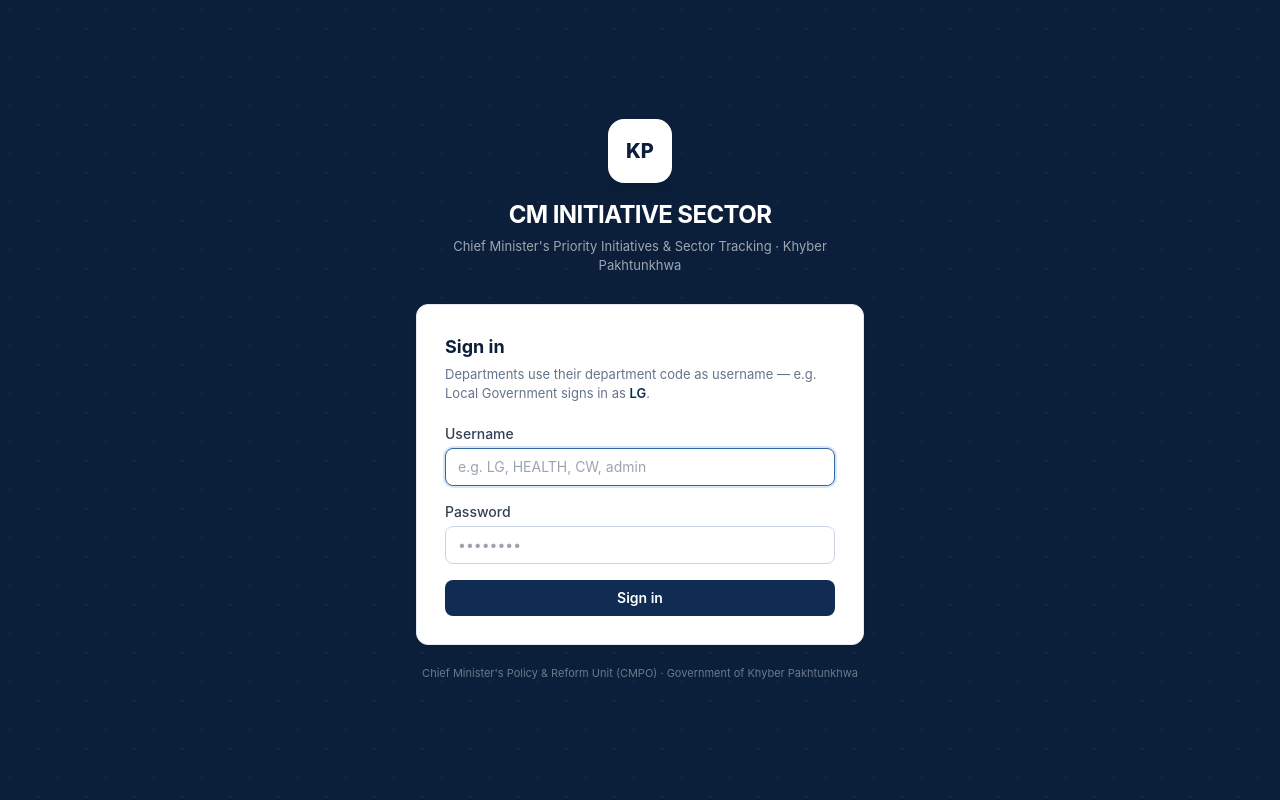
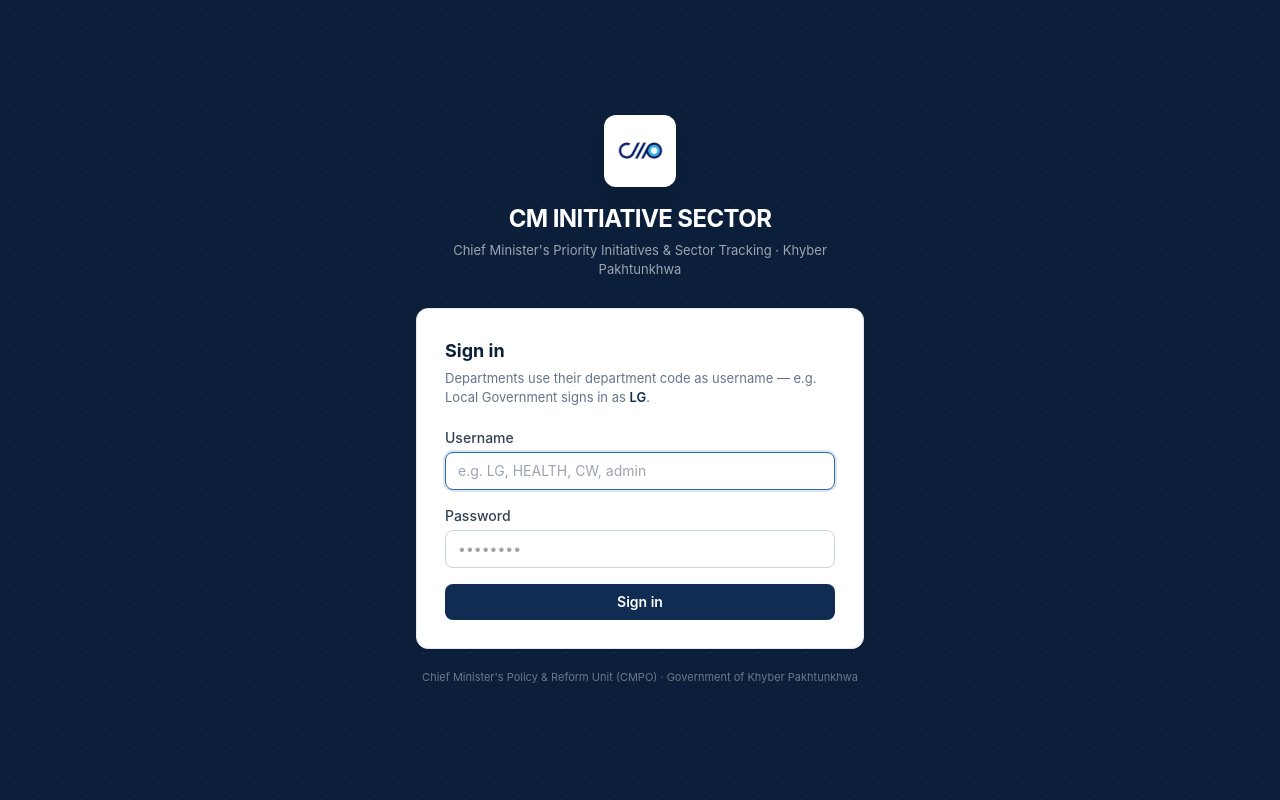
Before and after one commit to cmpocmkp/CM-INITIATIVE-TRACKER, a React (Vite) app in the folder frontend/: page /login in a window 1280 px wide. Built offline with nearby package versions, Linux system fonts and the light colour scheme; no server answers.

Commit message:
CMPO logo on login + sidebar (falls back to KP monogram if asset missing)

```diff
--- a/frontend/src/Layout.tsx
+++ b/frontend/src/Layout.tsx
@@ -2,6 +2,7 @@ import { useState } from "react";
 import { NavLink, Outlet, useNavigate } from "react-router-dom";
 import { useAuth, isStaff } from "./auth";
 import { cn } from "./ui";
+import Logo from "./Logo";
 
 const I = {
   dash: "M3 13h8V3H3v10zm10 8h8V11h-8v10zM3 21h8v-6H3v6zm10-18v6h8V3h-8z",
@@ -52,9 +53,7 @@ export default function Layout() {
   const sidebar = (
     <div className="flex h-full flex-col bg-navy-900">
       <div className="flex items-center gap-3 border-b border-white/10 px-5 py-4">
-        <div className="flex h-10 w-10 shrink-0 items-center justify-center rounded-lg bg-white text-sm font-extrabold text-navy-900">
-          KP
-        </div>
+        <Logo size={40} className="rounded-lg" />
         <div className="leading-tight">
           <div className="text-[13px] font-bold text-white">CM INITIATIVE SECTOR</div>
           <div className="text-[11px] text-white/50">Government of Khyber Pakhtunkhwa</div>
--- /dev/null
+++ b/frontend/src/Logo.tsx
@@ -0,0 +1,47 @@
+import { useState } from "react";
+import { cn } from "./ui";
+
+/**
+ * CMPO logo. Renders /cmpo-logo.png (drop the official PNG into
+ * frontend/public/cmpo-logo.png) and falls back to the KP monogram
+ * until the file exists.
+ */
+export default function Logo({
+  size = 40,
+  rounded = true,
+  className,
+}: {
+  size?: number;
+  rounded?: boolean;
+  className?: string;
+}) {
+  const [missing, setMissing] = useState(false);
+
+  if (missing) {
+    return (
+      <div
+        className={cn(
+          "flex shrink-0 items-center justify-center bg-white font-extrabold text-navy-900",
+          rounded && "rounded-xl",
+          className,
+        )}
+        style={{ width: size, height: size, fontSize: size * 0.35 }}
+      >
+        KP
+      </div>
+    );
+  }
+  return (
+    <div
+      className={cn("flex shrink-0 items-center justify-center overflow-hidden bg-white p-1", rounded && "rounded-xl", className)}
+      style={{ width: size, height: size }}
+    >
+      <img
+        src="/cmpo-logo.png"
+        alt="CMPO — Chief Minister's Policy & Reform Unit"
+        className="h-full w-full object-contain"
+        onError={() => setMissing(true)}
+      />
+    </div>
+  );
+}
--- a/frontend/src/pages/Login.tsx
+++ b/frontend/src/pages/Login.tsx
@@ -1,6 +1,7 @@
 import { useState } from "react";
 import { useNavigate } from "react-router-dom";
 import { useAuth } from "../auth";
+import Logo from "../Logo";
 
 export default function Login() {
   const { login } = useAuth();
@@ -35,8 +36,8 @@ export default function Login() {
       />
       <div className="relative w-full max-w-md">
         <div className="mb-7 text-center text-white">
-          <div className="mx-auto mb-4 flex h-16 w-16 items-center justify-center rounded-2xl bg-white text-xl font-extrabold text-navy-900 shadow-lg">
-            KP
+          <div className="mx-auto mb-4 w-fit shadow-lg">
+            <Logo size={72} className="rounded-2xl" />
           </div>
           <h1 className="text-2xl font-bold tracking-tight">CM INITIATIVE SECTOR</h1>
           <p className="mt-1.5 text-[13px] text-white/60">
```
Also changed, not shown: frontend/public/cmpo-logo.png (added), 1 other file (tests, documents, lock files or other folders).
